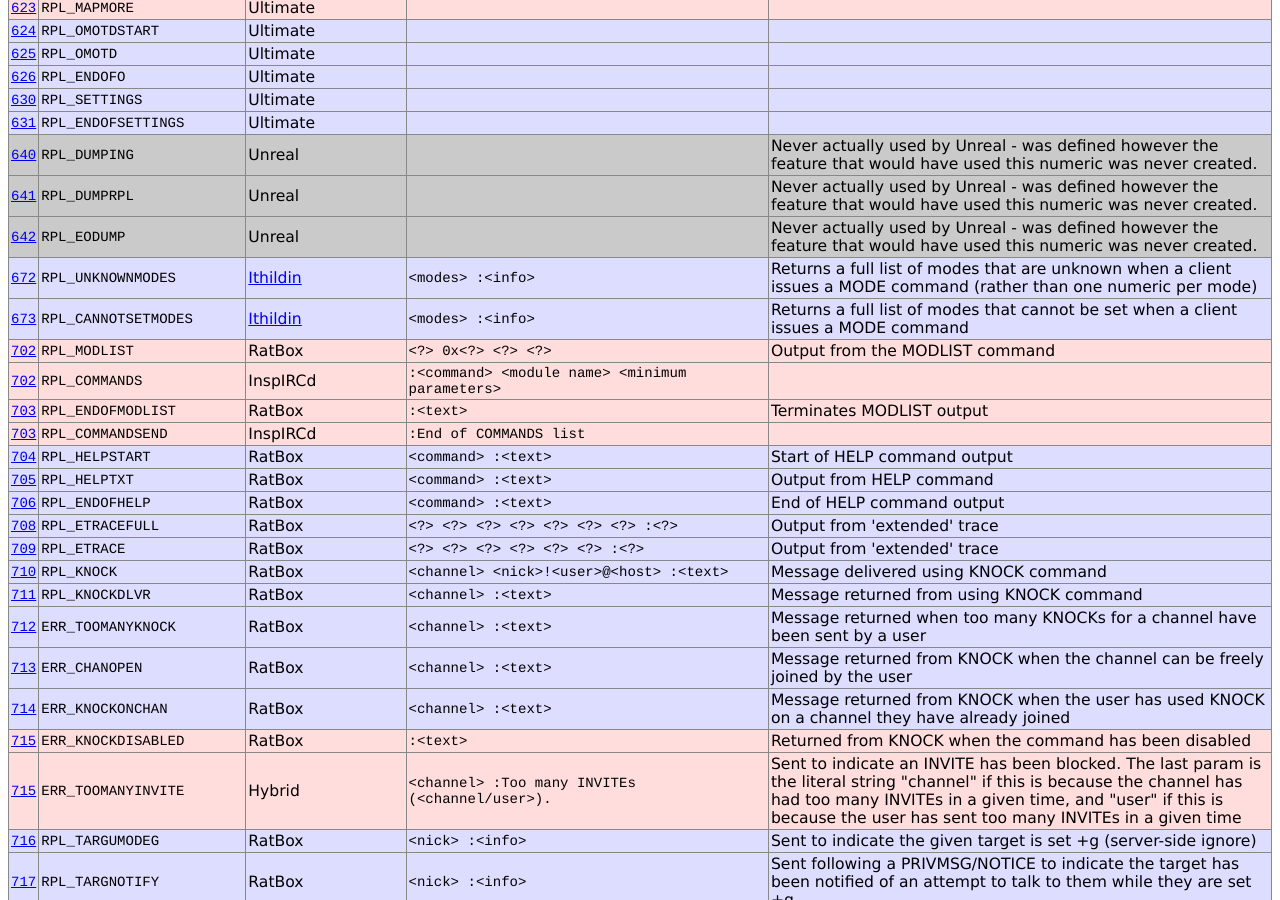
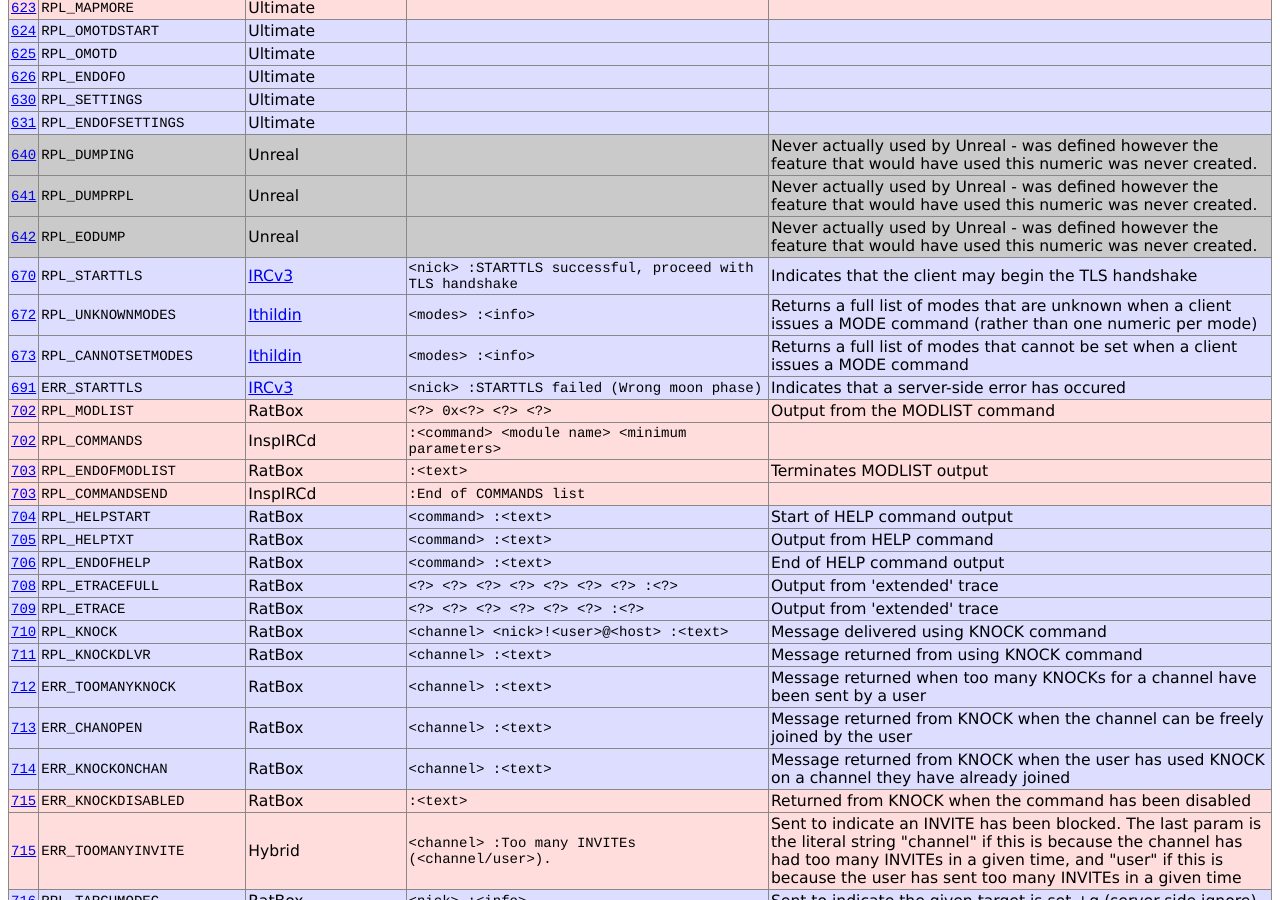
Before and after one commit to ircdocs/irc-defs, a Jekyll site: the page built from defs/ircnumerics.html, in a window 1280 px wide and 900 px high, scrolled down 14011 px. Built offline with Jekyll 4.4.1, drawn with Linux system fonts in a browser that asks for light colours.

Commit message:
ircnumerics: Add STARTTLS related numerics

```diff
--- a/_data/ircnumerics.yaml
+++ b/_data/ircnumerics.yaml
@@ -3302,6 +3302,14 @@
         obsolete: true
 
     -
+        name: RPL_STARTTLS
+        numeric: "670"
+        origin: IRCv3
+        format: "<nick> :STARTTLS successful, proceed with TLS handshake"
+        contact: "http://ircv3.net/specs/extensions/tls-3.1.html"
+        comment: Indicates that the client may begin the TLS handshake
+
+    -
         name: RPL_UNKNOWNMODES
         numeric: "672"
         origin: Ithildin
@@ -3320,6 +3328,14 @@
         comment: >
             Returns a full list of modes that cannot be set when a client
             issues a MODE command
+
+    -
+        name: ERR_STARTTLS
+        numeric: "691"
+        origin: IRCv3
+        format: "<nick> :STARTTLS failed (Wrong moon phase)"
+        contact: "http://ircv3.net/specs/extensions/tls-3.1.html"
+        comment: Indicates that a server-side error has occured
 
     -
         name: RPL_MODLIST
```
